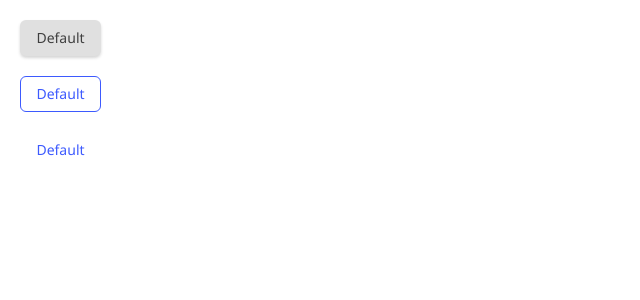
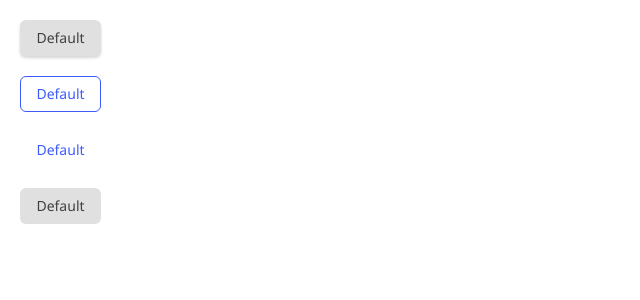
Before and after one commit to lisapnct/button-component-master, a React (Create React App) app: page / in a window 1280 px wide. Shown: the top 300 px of the page, without its empty margins (0-640 px from the left). Built offline with nearby package versions, Linux system fonts and the light colour scheme.

Commit message:
refacto styles applied + add a disableShadow option

```diff
--- a/src/App.js
+++ b/src/App.js
@@ -7,6 +7,7 @@ function App() {
       <Button />
       <Button variant="outline" />
       <Button variant="text" />
+      <Button disableShadow />
     </div>
   );
 }
--- a/src/components/Button.jsx
+++ b/src/components/Button.jsx
@@ -2,13 +2,12 @@ import React from "react";
 import "../stylesheets/buttons.css";
 
 const Button = (props) => {
-  return (
-    <button className={props.variant
-    ? `${props.variant} button`
-    : "button default"}>
-      Default
-    </button>
-  );
+  const variant = props.variant ? props.variant : "default";
+  const shadow = props.disableShadow ? "no-shadow" : "";
+
+  const buttonStyle = `button ${variant} ${shadow} `;
+
+  return <button className={buttonStyle}>Default</button>;
 };
 
 export default Button;
--- a/src/stylesheets/buttons.css
+++ b/src/stylesheets/buttons.css
@@ -8,12 +8,12 @@
   font-size: 14px;
   line-height: 20px;
   text-align: center;
+  border: none;
 }
 
 .default {
   background: #e0e0e0;
   box-shadow: 0px 2px 3px rgba(51, 51, 51, 0.2);
-  border: none;
   color: #3f3f3f;
 }
 
@@ -25,6 +25,9 @@
 
 .text {
   color: #3d5afe;
-  border: none;
   background: none;
 }
+
+.no-shadow {
+  box-shadow: none;
+}
```
